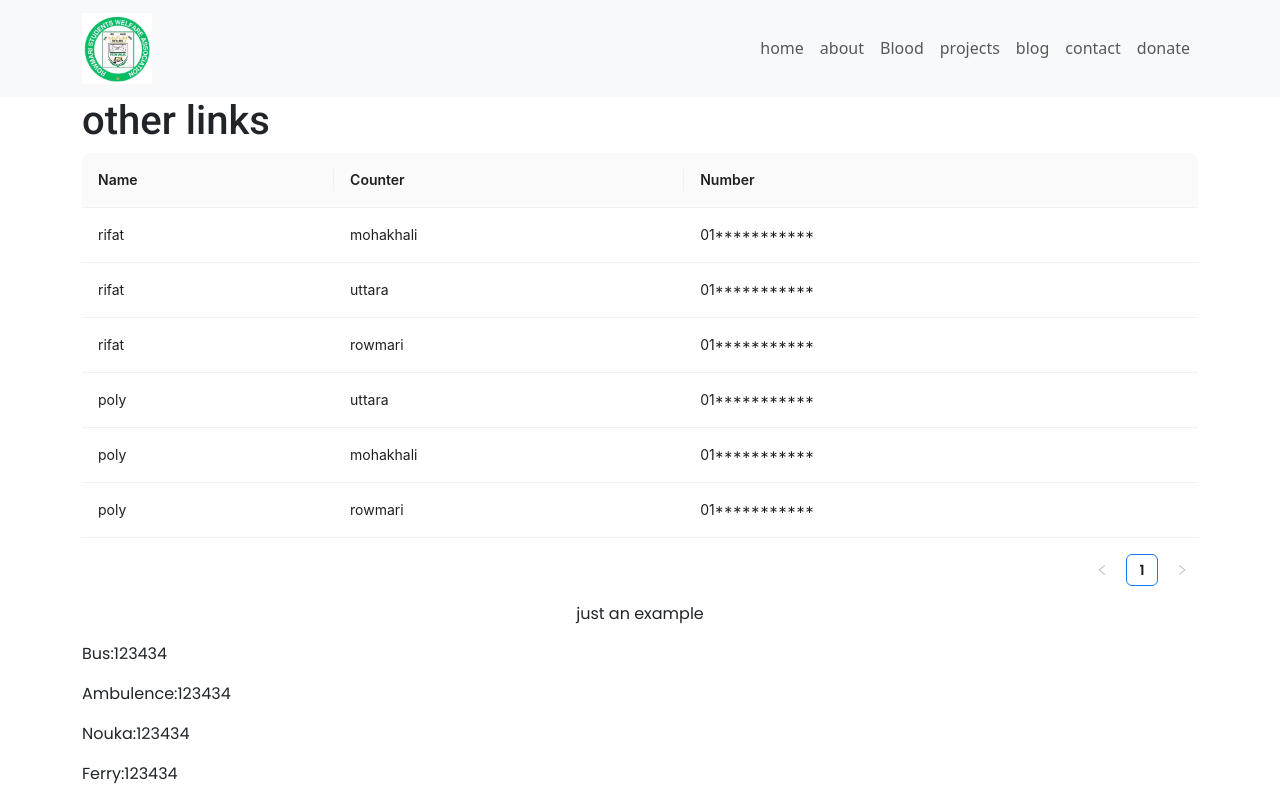
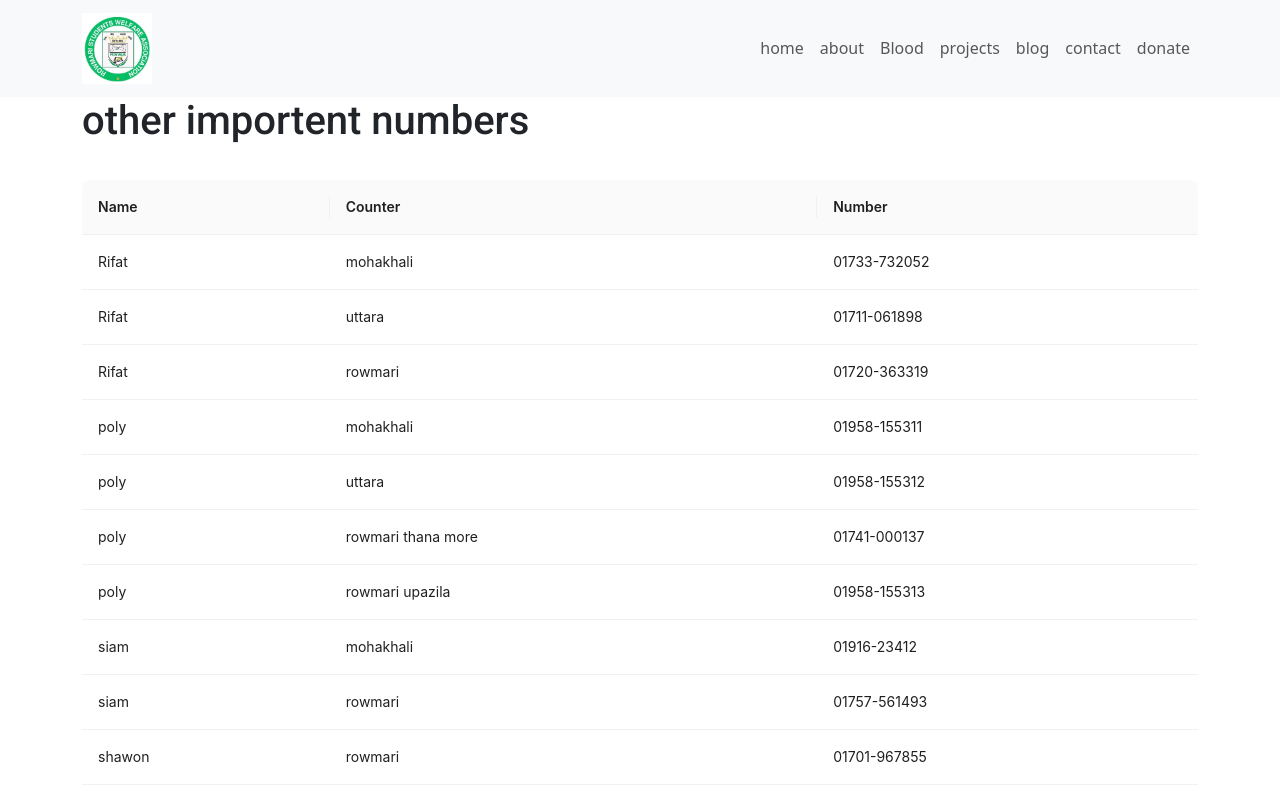
Before and after one commit to ashiful2002/rswa, a React (Vite) app: page /otherLinks in a window 1280 px wide. Shown: the top 799 px of the page. Built offline with nearby package versions, Linux system fonts and the light colour scheme.

Commit message:
added 24 bus data

```diff
--- a/src/Layout/HelpfulLinks.jsx
+++ b/src/Layout/HelpfulLinks.jsx
@@ -3,15 +3,11 @@ import { FaPhone } from "react-icons/fa";
 import { Link, useNavigate } from "react-router-dom";
 
 const HelpfulLinks = () => {
-    const navigate = useNavigate();
-    const handleNavigate = ()=>{
-        navigate("/dsa")
-    }
 
   return (
     <div>
       <div>
-        <h6 className="h6 my-4 text-sm font-thin">Helpful Links</h6>
+        <h6 className="h6 my-4 text-sm font-thin">Helpful Numbers</h6>
       </div>
       <div className="flex flex-col items-center justify-center gap-1">
         <div className="flex items-center justify-center">
@@ -28,9 +24,7 @@ const HelpfulLinks = () => {
         </div>
         <p>
             <Link to="/otherLinks" className="mx-2 text-green-500" pl>other importent numbers</Link>
-          {/* <a href="#" className="mx-2 text-white" onClick={handleNavigate}>
-            other importent numbers
-          </a> */}
+
 
         </p>
       </div>
--- /dev/null
+++ b/src/Pages/Components/Businfo.jsx
@@ -0,0 +1,33 @@
+import React from "react";
+import { Table } from "antd";
+import { busData } from "../../constants";
+const Businfo = () => {
+  return (
+    <>
+      <div>
+        <h6 className="h6 pageTitle text-white">common buses numbers of rowmary</h6>
+
+        <Table
+          className="capitalize"
+          dataSource={busData}
+          columns={[
+            {
+              title: "Name",
+              dataIndex: "name",
+            },
+            {
+              title: "Counter",
+              dataIndex: "counter",
+            },
+            {
+              title: "Number",
+              dataIndex: "phoneNumber",
+            },
+          ]}
+        ></Table>
+      </div>
+    </>
+  );
+};
+
+export default Businfo;
--- a/src/Pages/OtherLinks.jsx
+++ b/src/Pages/OtherLinks.jsx
@@ -1,34 +1,12 @@
 import React from 'react'
 import PageTitle from '../Components/PageTitle'
-import { Table } from 'antd'
-import { busData } from "../constants/index";
+import Businfo from './Components/Businfo';
 
 const OtherLinks = () => {
   return (
     <div className='container mx-auto'>
-      < PageTitle title="Other" heading="other links"/>
-      <div>
-        <Table
-       dataSource={busData}
-       columns={[
-         {
-           title: "Name",
-           dataIndex: "Name",
-         },
-         {
-           title: "Counter",
-           dataIndex: "Counter",
-         },
-         {
-           title: "Number",
-           dataIndex: "Phone_Number",
-         },
-
-        ]}
-        >
-
-        </Table>
-      </div>
+      < PageTitle title="Numbers" heading="other importent numbers"/>
+      < Businfo/>
       <p className='text-green-500 text-center'>just an example</p>
       <div>
 
--- a/src/constants/index.js
+++ b/src/constants/index.js
@@ -110,41 +110,143 @@ export const cardtext = [
   },
 ];
 
-export const busData = [
+export const busData =[
   {
-    id: "1",
-    Name: "rifat",
-    Counter: "mohakhali",
-    Phone_Number: "01***********",
+      "id": "1",
+      "name": "Rifat",
+      "counter": "mohakhali",
+      "phoneNumber": "01733-732052"
   },
   {
-    id: "2",
-    Name: "rifat",
-    Counter: "uttara",
-    Phone_Number: "01***********",
+      "id": "2",
+      "name": "Rifat",
+      "counter": "uttara",
+      "phoneNumber": "01711-061898"
   },
   {
-    id: "1",
-    Name: "rifat",
-    Counter: "rowmari",
-    Phone_Number: "01***********",
+      "id": "3",
+      "name": "Rifat",
+      "counter": "rowmari",
+      "phoneNumber": "01720-363319"
   },
   {
-    id: "2",
-    Name: "poly",
-    Counter: "uttara",
-    Phone_Number: "01***********",
+      "id": "4",
+      "name": "poly",
+      "counter": "mohakhali",
+      "phoneNumber": "01958-155311"
   },
   {
-    id: "1",
-    Name: "poly",
-    Counter: "mohakhali",
-    Phone_Number: "01***********",
+      "id": "5",
+      "name": "poly ",
+      "counter": "uttara",
+      "phoneNumber": "01958-155312"
   },
   {
-    id: "1",
-    Name: "poly",
-    Counter: "rowmari",
-    Phone_Number: "01***********",
+      "id": "6",
+      "name": "poly",
+      "counter": "rowmari thana more",
+      "phoneNumber": "01741-000137"
+  },
+  {
+      "id": "7",
+      "name": "poly",
+      "counter": "rowmari upazila",
+      "phoneNumber": "01958-155313"
+  },
+  {
+      "id": "8",
+      "name": "siam",
+      "counter": "mohakhali",
+      "phoneNumber": "01916-23412"
+  },
+  {
+      "id": "9",
+      "name": "siam",
+      "counter": "rowmari",
+      "phoneNumber": "01757-561493"
+  },
+  {
+      "id": "11",
+      "name": "shawon",
+      "counter": "rowmari",
+      "phoneNumber": "01701-967855"
+  },
+  {
+      "id": "12",
+      "name": "shawon",
+      "counter": "kucchamara",
+      "phoneNumber": "01926-531612"
+  },
+  {
+      "id": "13",
+      "name": "jony samy ",
+      "counter": "rowmari ",
+      "phoneNumber": "01719-206744"
+  },
+  {
+      "id": "14",
+      "name": "jony samy ",
+      "counter": "kortimari",
+      "phoneNumber": "01719-033713"
+  },
+  {
+      "id": "15",
+      "name": "jamuna ac",
+      "counter": "supiversor1",
+      "phoneNumber": "01976-705392"
+  },
+  {
+      "id": "16",
+      "name": "jamuna ac",
+      "counter": "kortimari",
+      "phoneNumber": "01719-033712"
+  },
+  {
+      "id": "17",
+      "name": "chattagram express ",
+      "counter": "rowmari ",
+      "phoneNumber": "01***********"
+  },
+  {
+      "id": "18",
+      "name": "chattagram express ",
+      "counter": "chattagram ",
+      "phoneNumber": "01**********"
+  },
+  {
+      "id": "19",
+      "name": "ayesha p. ",
+      "counter": "rowmari ",
+      "phoneNumber": "01311-800182"
+  },
+  {
+      "id": "20",
+      "name": "ayesha p. ",
+      "counter": "a. k. khan ",
+      "phoneNumber": "01970-900715"
+  },
+  {
+      "id": "21",
+      "name": "rowmari travels ",
+      "counter": "rowmari",
+      "phoneNumber": " 01960-138762"
+  },
+  {
+      "id": "22",
+      "name": "rowmari travels ",
+      "counter": "company ghat ",
+      "phoneNumber": "01960-138 763"
+  },
+  {
+      "id": "23",
+      "name": "unity ",
+      "counter": "supiversor1",
+      "phoneNumber": "01764-269772"
+  },
+  {
+      "id": "24",
+      "name": "unity ",
+      "counter": "supiversor2",
+      "phoneNumber": "01764-269773"
   }
-];
+]
```
